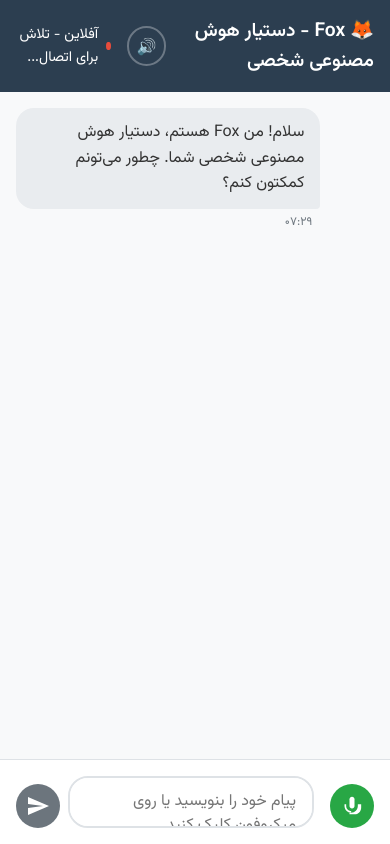
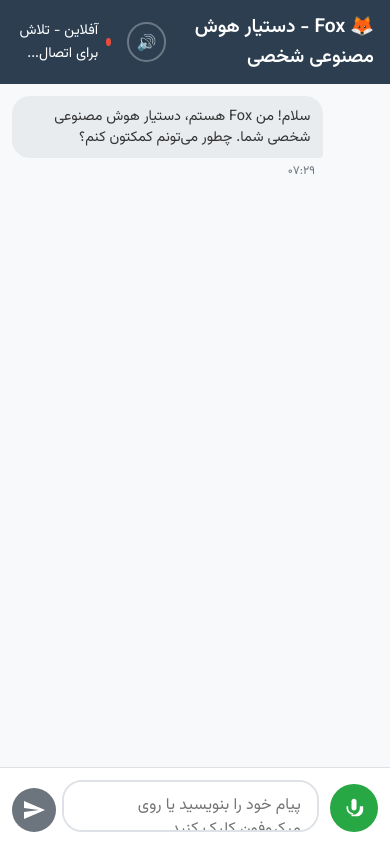
Before and after one commit to theistthirteenmm/Fox_Ai, a plain HTML site: page web/templates/index.html in a window 390 px wide. Drawn offline with Linux system fonts and the light colour scheme.

Commit message:
📱 Mobile-Optimized Web Interface & Fixed Microphone
✨ Mobile Optimizations:
- Responsive design for all screen sizes
- Dynamic viewport height (100dvh) for mobile browsers
- Touch-optimized buttons with larger tap targets
- Safe area support for iPhone notch
- Sticky header and input container
- Optimized font sizes and spacing for mobile
- PWA manifest for app-like experience

🎤 Microphone Fixes:
- Proper permission request handling
- Better error messages in Persian
- Auto-send voice messages after recognition
- Improved touch response with tap highlight removal
- Clear permission instructions for users

📱 Mobile-Specific Features:
- Viewport meta tags with user-scalable=no
- Apple mobile web app capabilities
- Theme color for status bar
- Smooth scrolling on iOS (-webkit-overflow-scrolling)
- Touch action optimization
- Reduced gaps and padding for mobile

🔧 Technical Improvements:
- PWA manifest.json for installable web app
- Better error handling for microphone permissions
- Responsive CSS with @media queries
- Mobile-first button sizing
- Optimized message layout for small screens

Now Fox works perfectly on mobile devices! 📱🦊✨

```diff
--- a/web/static/script.js
+++ b/web/static/script.js
@@ -131,12 +131,23 @@
     }
 
     toggleVoiceRecording() {
-        if (!this.recognition) return;
+        if (!this.recognition) {
+            alert('تشخیص گفتار در این مرورگر پشتیبانی نمی‌شود');
+            return;
+        }
 
         if (this.isRecording) {
             this.recognition.stop();
         } else {
-            this.recognition.start();
+            // Request microphone permission first
+            navigator.mediaDevices.getUserMedia({ audio: true })
+                .then(() => {
+                    this.recognition.start();
+                })
+                .catch((error) => {
+                    console.error('Microphone permission denied:', error);
+                    alert('لطفاً دسترسی میکروفن را در تنظیمات مرورگر فعال کنید و صفحه را رفرش کنید');
+                });
         }
     }
 
--- a/web/static/style.css
+++ b/web/static/style.css
@@ -10,18 +10,38 @@
     font-family: 'Vazirmatn', 'Segoe UI', Tahoma, Geneva, Verdana, sans-serif;
     background: linear-gradient(135deg, #667eea 0%, #764ba2 100%);
     min-height: 100vh;
+    min-height: 100dvh; /* Dynamic viewport height for mobile */
     direction: rtl;
     font-weight: 400;
+    margin: 0;
+    padding: 0;
+    overflow-x: hidden;
+    -webkit-font-smoothing: antialiased;
+    -moz-osx-font-smoothing: grayscale;
 }
 
 .container {
     max-width: 800px;
     margin: 0 auto;
     height: 100vh;
+    height: 100dvh; /* Dynamic viewport height */
     display: flex;
     flex-direction: column;
     background: white;
     box-shadow: 0 0 20px rgba(0,0,0,0.1);
+    position: relative;
+    overflow: hidden;
+}
+
+/* Mobile optimizations */
+@media (max-width: 768px) {
+    .container {
+        max-width: 100%;
+        height: 100vh;
+        height: 100dvh;
+        border-radius: 0;
+        box-shadow: none;
+    }
 }
 
 header {
@@ -31,6 +51,22 @@
     display: flex;
     justify-content: space-between;
     align-items: center;
+    flex-shrink: 0;
+    position: sticky;
+    top: 0;
+    z-index: 100;
+}
+
+/* Mobile header */
+@media (max-width: 768px) {
+    header {
+        padding: 0.75rem 1rem;
+        min-height: 60px;
+    }
+
+    header h1 {
+        font-size: 1.2rem;
+    }
 }
 
 .header-controls {
@@ -95,6 +131,18 @@
     overflow-y: auto;
     padding: 1rem;
     background: #f8f9fa;
+    display: flex;
+    flex-direction: column;
+    -webkit-overflow-scrolling: touch; /* Smooth scrolling on iOS */
+}
+
+/* Mobile chat container */
+@media (max-width: 768px) {
+    .chat-container {
+        padding: 0.75rem;
+        flex: 1;
+        min-height: 0;
+    }
 }
 
 .messages {
@@ -107,6 +155,17 @@
     display: flex;
     flex-direction: column;
     max-width: 70%;
+    margin-bottom: 1rem;
+    word-wrap: break-word;
+    overflow-wrap: break-word;
+}
+
+/* Mobile message optimization */
+@media (max-width: 768px) {
+    .message {
+        max-width: 85%;
+        margin-bottom: 0.75rem;
+    }
 }
 
 .message.user {
@@ -124,6 +183,16 @@
     word-wrap: break-word;
     font-family: 'Vazirmatn', sans-serif;
     font-weight: 400;
+    font-size: 0.95rem;
+}
+
+/* Mobile message content */
+@media (max-width: 768px) {
+    .message-content {
+        padding: 0.6rem 0.8rem;
+        font-size: 0.9rem;
+        line-height: 1.5;
+    }
 }
 
 .message.user .message-content {
@@ -179,12 +248,31 @@
     padding: 1rem;
     background: white;
     border-top: 1px solid #dee2e6;
+    position: sticky;
+    bottom: 0;
+    z-index: 10;
+}
+
+/* Mobile input container */
+@media (max-width: 768px) {
+    .input-container {
+        padding: 0.75rem;
+        /* Safe area for iPhone notch */
+        padding-bottom: calc(0.75rem + env(safe-area-inset-bottom));
+    }
 }
 
 .input-wrapper {
     display: flex;
     gap: 0.5rem;
     align-items: flex-end;
+}
+
+/* Mobile input wrapper */
+@media (max-width: 768px) {
+    .input-wrapper {
+        gap: 0.4rem;
+    }
 }
 
 #messageInput {
@@ -219,6 +307,18 @@
     justify-content: center;
     transition: all 0.2s;
     margin-left: 0.5rem;
+    touch-action: manipulation;
+    -webkit-tap-highlight-color: transparent;
+}
+
+/* Mobile voice button */
+@media (max-width: 768px) {
+    #voiceButton {
+        width: 48px;
+        height: 48px;
+        margin-left: 0.3rem;
+        font-size: 1.1rem;
+    }
 }
 
 #voiceButton:hover {
--- a/web/templates/index.html
+++ b/web/templates/index.html
@@ -2,9 +2,13 @@
 <html lang="fa" dir="rtl">
 <head>
     <meta charset="UTF-8">
-    <meta name="viewport" content="width=device-width, initial-scale=1.0">
+    <meta name="viewport" content="width=device-width, initial-scale=1.0, user-scalable=no, maximum-scale=1.0">
     <title>🦊 Fox - دستیار هوش مصنوعی شخصی</title>
     <link rel="stylesheet" href="/static/style.css">
+    <meta name="theme-color" content="#2c3e50">
+    <meta name="apple-mobile-web-app-capable" content="yes">
+    <meta name="apple-mobile-web-app-status-bar-style" content="black-translucent">
+    <link rel="manifest" href="/static/manifest.json">
 </head>
 <body>
     <div class="container">
```
Also changed, not shown: web/static/manifest.json (added).
